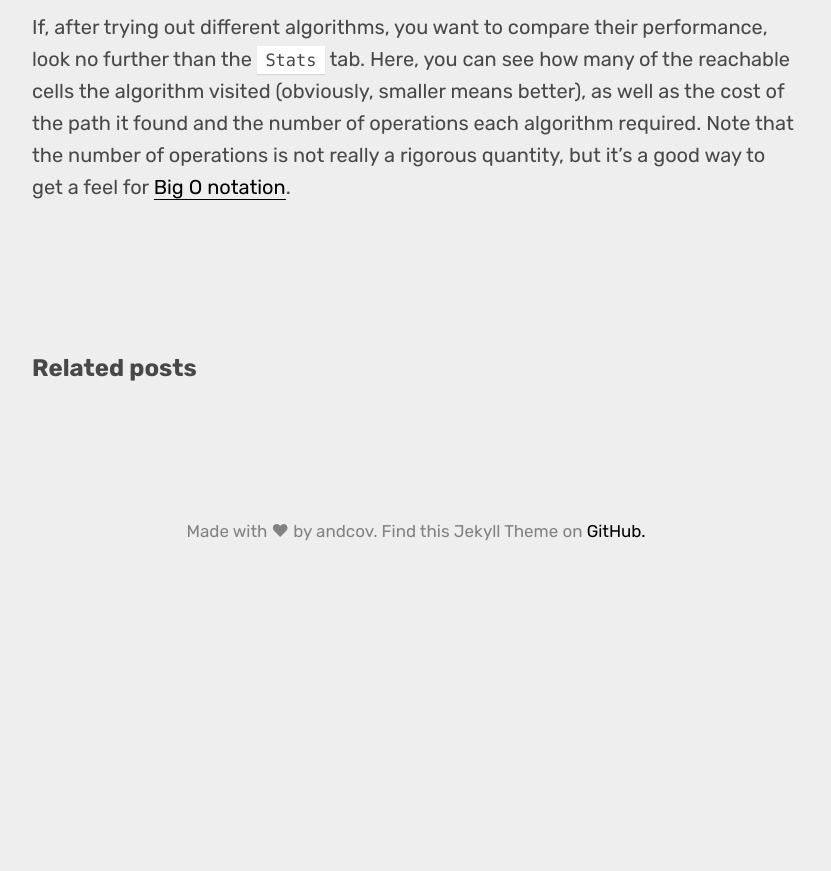
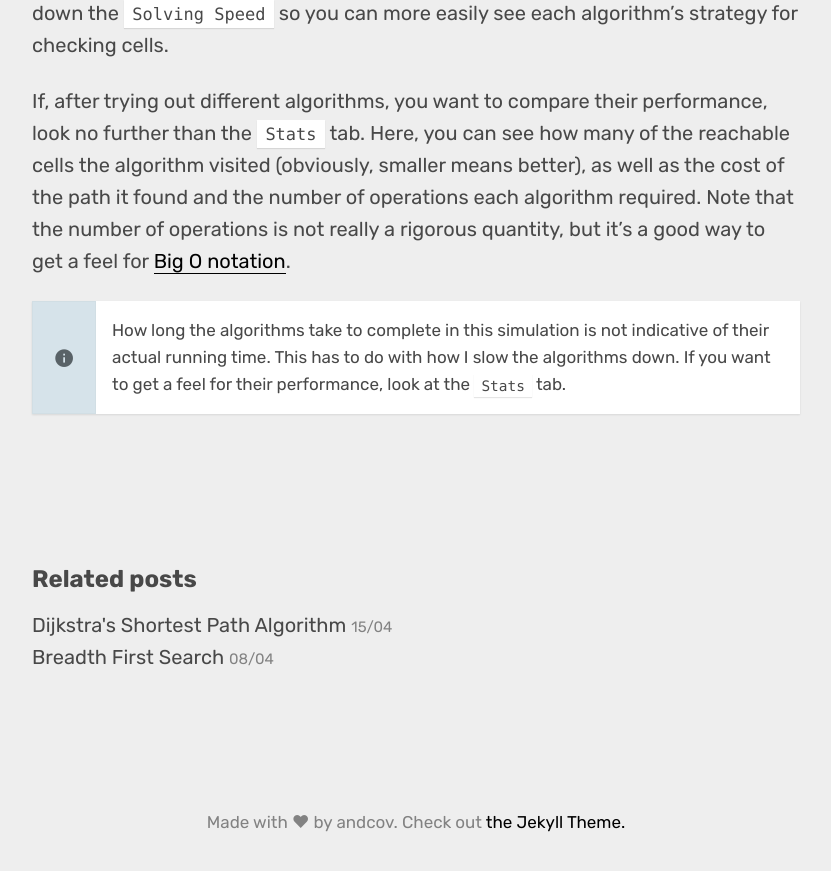
Before and after one commit to andcov/andcov, a Jekyll site: the page built from _posts/2021-04-07-algo-vis.md, in a window 1280 px wide and 900 px high, scrolled down 2322 px. Shown: the top 871 px of the window, without its empty margins (224-1055 px from the left). Built offline with Jekyll 4.4.1, drawn with Linux system fonts in a browser that asks for light colours; some web fonts are replaced; before the commit the page ends 2931 px from its top, so only the background shows below that.

Commit message:
Add Dijkstra article

```diff
--- a/404.html
+++ b/404.html
@@ -1,3 +1,4 @@
+---
 layout: page
 title: 404
 sitemap:
--- a/_includes/main/footer.html
+++ b/_includes/main/footer.html
@@ -1,4 +1,4 @@
 <footer>
     <span>{{ site.blog.description }}</span>
-	<span> Find this Jekyll Theme on <a href="https://github.com/melangue/dactl" target="_blank">GitHub<a>.</span>
+	<span>Check out <a href="https://github.com/melangue/dactl" target="_blank">the Jekyll Theme<a>.</span>
 </footer>
--- a/_posts/2021-04-07-algo-vis.md
+++ b/_posts/2021-04-07-algo-vis.md
@@ -13,7 +14,7 @@
 After finishing [this algorithms course](https://www.coursera.org/specializations/algorithms?ranMID=40328&ranEAID=TnL5HPStwNw&ranSiteID=TnL5HPStwNw-iw85ccUCuirYN6zfrgqgAw&siteID=TnL5HPStwNw-iw85ccUCuirYN6zfrgqgAw&utm_content=10&utm_medium=partners&utm_source=linkshare&utm_campaign=TnL5HPStwNw), I decided it would be cool to put some of my newly acquired skills to the test, while also learning about web development, so I created [Algorithm Visualiser](https://algovis.andcov.dev). It is an interactive site where you can, as the name implies, see how some algorithms work.
 <!–-break-–>
 
-![]({{ "/uploads/algo_vis_scsh.png" | relative_url }})
+![]({{ "/uploads/algo-vis/algo-vis-screenshot.png" | relative_url }})
 
 The interface is made up of a board (this is where the action happens) and some options (on the left). To run an algorithm, just hover over the `Algorithms` tab and pick one. The blue cells indicate what the algorithm is checking at the moment. If it finds a path, it will highlight it in yellow.
 
@@ -33,5 +34,8 @@
 
 If, after trying out different algorithms, you want to compare their performance, look no further than the `Stats` tab. Here, you can see how many of the reachable cells the algorithm visited (obviously, smaller means better), as well as the cost of the path it found and the number of operations each algorithm required. Note that the number of operations is not really a rigorous quantity, but it's a good way to get a feel for [Big O notation](https://en.wikipedia.org/wiki/Big_O_notation).
 
+How long the algorithms take to complete in this simulation is not indicative of their actual running time. This has to do with how I slow the algorithms down. If you want to get a feel for their performance, look at the `Stats` tab.
+{: .notice}
+
 [^1]: Not all algorithms deal with weighted edges in the same way (for example, BFS does not take weights into account, and Dijkstra does not work with negative edge weights).
 [^2]: Not all algorithms deal with weighted edges in the same way (for example, BFS does not take weights into account, and Dijkstra does not work with negative edge weights).
```
Also changed, not shown: other parts of _posts/2021-04-07-algo-vis.md (+1 -0 lines), _my_tags/com-sci.md (added, +6 -0 lines), _posts/2021-04-08-bfs.md (+4 -3 lines), _posts/2021-04-15-dijkstra.md (+27 -7 lines), uploads/algo-vis/algo-vis-screenshot.png (added), uploads/algo-vis/bfs-animationa.gif (renamed from uploads/ezgifcom-gif-maker.gif), uploads/algo-vis/dijkstra-animation.gif (added), uploads/algo-vis/dijkstra-graph-path.png (added), uploads/algo_vis_scsh.png (deleted), uploads/bfs_graph.svg (deleted), uploads/bfs_graph_2.svg (deleted), uploads/graph.svg (deleted), 4 other files.
